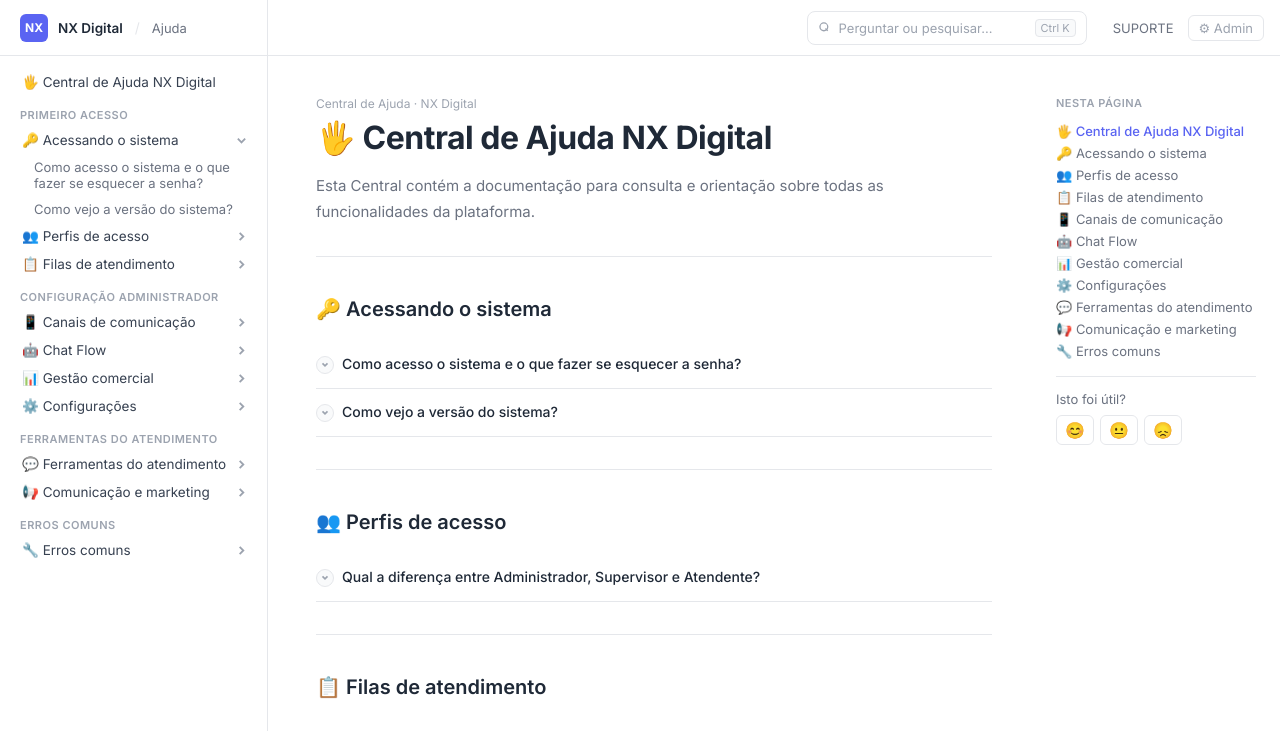
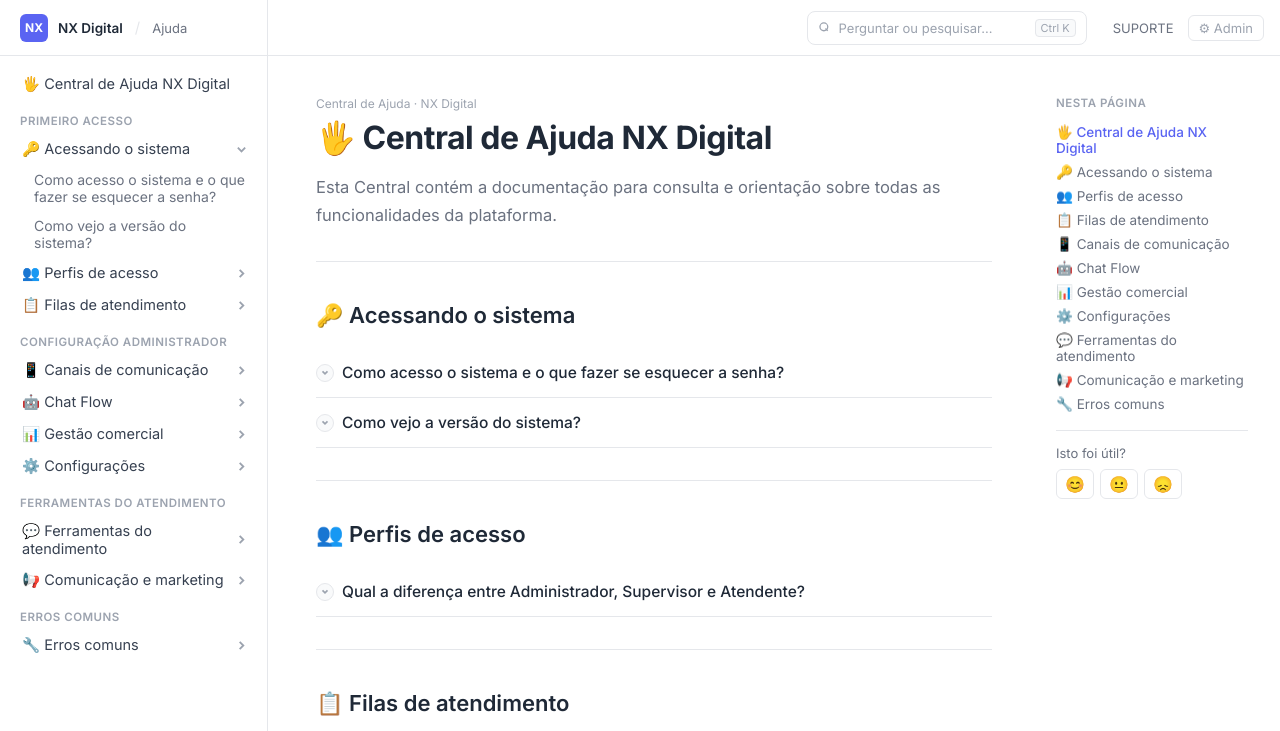
Before and after one commit to bitsmateus/faqnx, a plain HTML site: page index.html in a window 1280 px wide. Both pictures are taken after a click on the button "🔑 Acessando o sistema". Shown: the top 731 px of the page. Drawn offline with Linux system fonts and the light colour scheme.

Commit message:
Aumenta fontes, ajusta menu lateral e alinha painel direito

```diff
--- a/index.html
+++ b/index.html
@@ -15,7 +15,7 @@
   --font:'Inter',-apple-system,sans-serif;
   --sb:268px;--hh:56px;--rp:240px;
 }
-html{font-size:14px;scroll-behavior:smooth}
+html{font-size:15px;scroll-behavior:smooth}
 body{font-family:var(--font);color:var(--t2);background:var(--bg);-webkit-font-smoothing:antialiased}
 a{color:inherit;text-decoration:none}
 button{font-family:var(--font)}
@@ -48,15 +48,15 @@
 .sidebar::-webkit-scrollbar{width:4px}
 .sidebar::-webkit-scrollbar-thumb{background:var(--bd);border-radius:2px}
 .sb-inner{flex:1;padding:12px 0 24px}
-.sb-group{font-size:11px;font-weight:600;color:var(--t4);letter-spacing:.5px;text-transform:uppercase;padding:12px 20px 4px}
-.sb-item{display:flex;align-items:center;justify-content:space-between;padding:6px 20px;font-size:13.5px;color:var(--t2);cursor:pointer;border:none;background:none;width:100%;text-align:left;font-family:var(--font);transition:color .12s;border-left:2px solid transparent}
+.sb-group{font-size:11.5px;font-weight:600;color:var(--t4);letter-spacing:.5px;text-transform:uppercase;padding:14px 20px 5px}
+.sb-item{display:flex;align-items:center;justify-content:space-between;padding:7px 20px;font-size:14.5px;color:var(--t2);cursor:pointer;border:none;background:none;width:100%;text-align:left;font-family:var(--font);transition:color .12s;border-left:2px solid transparent}
 .sb-item:hover{color:var(--t1)}
 .sb-item.active{color:var(--brand);font-weight:500;border-left-color:var(--brand);background:var(--brand-bg)}
 .sb-item svg{width:11px;height:11px;color:var(--t4);flex-shrink:0;transition:transform .2s}
 .sb-item.open svg{transform:rotate(90deg)}
 .sb-sub{display:none}
 .sb-sub.open{display:block}
-.sb-sub-item{display:block;width:100%;padding:5px 20px 5px 32px;font-size:13px;color:var(--t3);cursor:pointer;border:none;background:none;text-align:left;font-family:var(--font);transition:color .12s;border-left:2px solid transparent}
+.sb-sub-item{display:block;width:100%;padding:6px 20px 6px 32px;font-size:14px;color:var(--t3);cursor:pointer;border:none;background:none;text-align:left;font-family:var(--font);transition:color .12s;border-left:2px solid transparent}
 .sb-sub-item:hover{color:var(--t1)}
 .sb-sub-item.active{color:var(--brand);font-weight:500;border-left-color:var(--brand)}
 .sb-footer{border-top:1px solid var(--bd);padding:10px 20px;font-size:12px;color:var(--t4);display:flex;align-items:center;gap:6px}
@@ -68,24 +68,24 @@
 /* ═══ TYPOGRAPHY ═══ */
 .eyebrow{font-size:12px;color:var(--t4);margin-bottom:8px}
 .page-title{font-size:32px;font-weight:700;color:var(--t1);letter-spacing:-.5px;line-height:1.2;margin-bottom:16px;display:flex;align-items:center;gap:12px}
-.page-lead{font-size:15px;color:var(--t3);line-height:1.7;margin-bottom:32px}
-h2.sh{font-size:20px;font-weight:600;color:var(--t1);margin:40px 0 20px;scroll-margin-top:72px}
-h3.sh3{font-size:15px;font-weight:600;color:var(--t1);margin:24px 0 12px;scroll-margin-top:72px}
+.page-lead{font-size:16.5px;color:var(--t3);line-height:1.7;margin-bottom:32px}
+h2.sh{font-size:22px;font-weight:600;color:var(--t1);margin:40px 0 20px;scroll-margin-top:72px}
+h3.sh3{font-size:16px;font-weight:600;color:var(--t1);margin:24px 0 12px;scroll-margin-top:72px}
 hr.div{border:none;border-top:1px solid var(--bd);margin:32px 0}
-p.prose{font-size:14px;color:var(--t2);margin-bottom:10px;line-height:1.7}
-ul.prose,ol.prose{font-size:14px;color:var(--t2);padding-left:18px;margin:8px 0}
+p.prose{font-size:15.5px;color:var(--t2);margin-bottom:10px;line-height:1.75}
+ul.prose,ol.prose{font-size:15.5px;color:var(--t2);padding-left:18px;margin:8px 0}
 ul.prose li,ol.prose li{margin-bottom:4px}
 code.ic{font-size:12.5px;background:var(--bg2);border:1px solid var(--bd);border-radius:4px;padding:1px 6px;color:var(--brand);font-family:'Courier New',monospace}
 
 /* ═══ ACCORDION ═══ */
-.acc-btn{width:100%;background:none;border:none;border-bottom:1px solid var(--bd);padding:14px 0;display:flex;align-items:flex-start;gap:8px;text-align:left;cursor:pointer;font-size:14px;font-weight:500;color:var(--t1);transition:color .13s}
+.acc-btn{width:100%;background:none;border:none;border-bottom:1px solid var(--bd);padding:15px 0;display:flex;align-items:flex-start;gap:8px;text-align:left;cursor:pointer;font-size:15.5px;font-weight:500;color:var(--t1);transition:color .13s}
 .acc-btn:hover{color:var(--brand)}
 .acc-btn.open{color:var(--brand)}
 .acc-icon{width:18px;height:18px;flex-shrink:0;margin-top:1px;border-radius:50%;background:var(--bg2);border:1px solid var(--bd);display:flex;align-items:center;justify-content:center}
 .acc-icon svg{width:10px;height:10px;color:var(--t4);transition:transform .2s}
 .acc-btn.open .acc-icon{background:var(--brand-bg);border-color:var(--brand)}
 .acc-btn.open .acc-icon svg{transform:rotate(90deg);color:var(--brand)}
-.acc-body{display:none;padding:14px 0 18px 26px;font-size:14px;color:var(--t2);line-height:1.75;border-bottom:1px solid var(--bd)}
+.acc-body{display:none;padding:14px 0 18px 26px;font-size:15px;color:var(--t2);line-height:1.8;border-bottom:1px solid var(--bd)}
 .acc-body.open{display:block}
 .acc-body p{margin-bottom:8px}
 .acc-body p:last-child{margin-bottom:0}
@@ -93,12 +93,12 @@
 .acc-body li{margin-bottom:3px}
 .acc-body strong{font-weight:600;color:var(--t1)}
 .acc-body code{font-size:12.5px;background:var(--bg2);border:1px solid var(--bd);border-radius:4px;padding:1px 6px;color:var(--brand);font-family:'Courier New',monospace}
-.acc-body table{width:100%;border-collapse:collapse;font-size:13px;margin:8px 0}
+.acc-body table{width:100%;border-collapse:collapse;font-size:14px;margin:8px 0}
 .acc-body th{background:var(--bg2);font-weight:600;color:var(--t1);padding:7px 12px;text-align:left;border:1px solid var(--bd);font-size:12px}
 .acc-body td{padding:6px 12px;border:1px solid var(--bd);vertical-align:top}
 
 /* ═══ HINT BOXES ═══ */
-.hint{border-radius:6px;padding:10px 14px;font-size:13px;line-height:1.6;display:flex;gap:10px;align-items:flex-start;margin:8px 0}
+.hint{border-radius:6px;padding:11px 14px;font-size:14px;line-height:1.65;display:flex;gap:10px;align-items:flex-start;margin:8px 0}
 .hint-info{background:#eff6ff;border-left:3px solid #3b82f6}
 .hint-warn{background:#fffbeb;border-left:3px solid #f59e0b}
 .hint-danger{background:#fef2f2;border-left:3px solid #ef4444}
@@ -108,9 +108,9 @@
 .hint-b strong{color:var(--t1)}
 
 /* ═══ RIGHT PANEL ═══ */
-.rp{width:var(--rp);flex-shrink:0;padding:40px 24px 40px 16px;position:sticky;top:var(--hh);height:calc(100vh - var(--hh));overflow-y:auto}
-.rp-title{font-size:11px;font-weight:600;color:var(--t4);text-transform:uppercase;letter-spacing:.5px;margin-bottom:10px}
-.rp-link{display:block;font-size:13px;color:var(--t3);padding:3px 0;cursor:pointer;transition:color .12s}
+.rp{width:var(--rp);flex-shrink:0;margin-left:auto;padding:40px 32px 40px 16px;position:sticky;top:var(--hh);height:calc(100vh - var(--hh));overflow-y:auto}
+.rp-title{font-size:11.5px;font-weight:600;color:var(--t4);text-transform:uppercase;letter-spacing:.5px;margin-bottom:10px}
+.rp-link{display:block;font-size:13.5px;color:var(--t3);padding:4px 0;cursor:pointer;transition:color .12s}
 .rp-link:hover{color:var(--brand)}
 .rp-link.active{color:var(--brand);font-weight:500}
 .rp-div{border:none;border-top:1px solid var(--bd);margin:14px 0}
```
